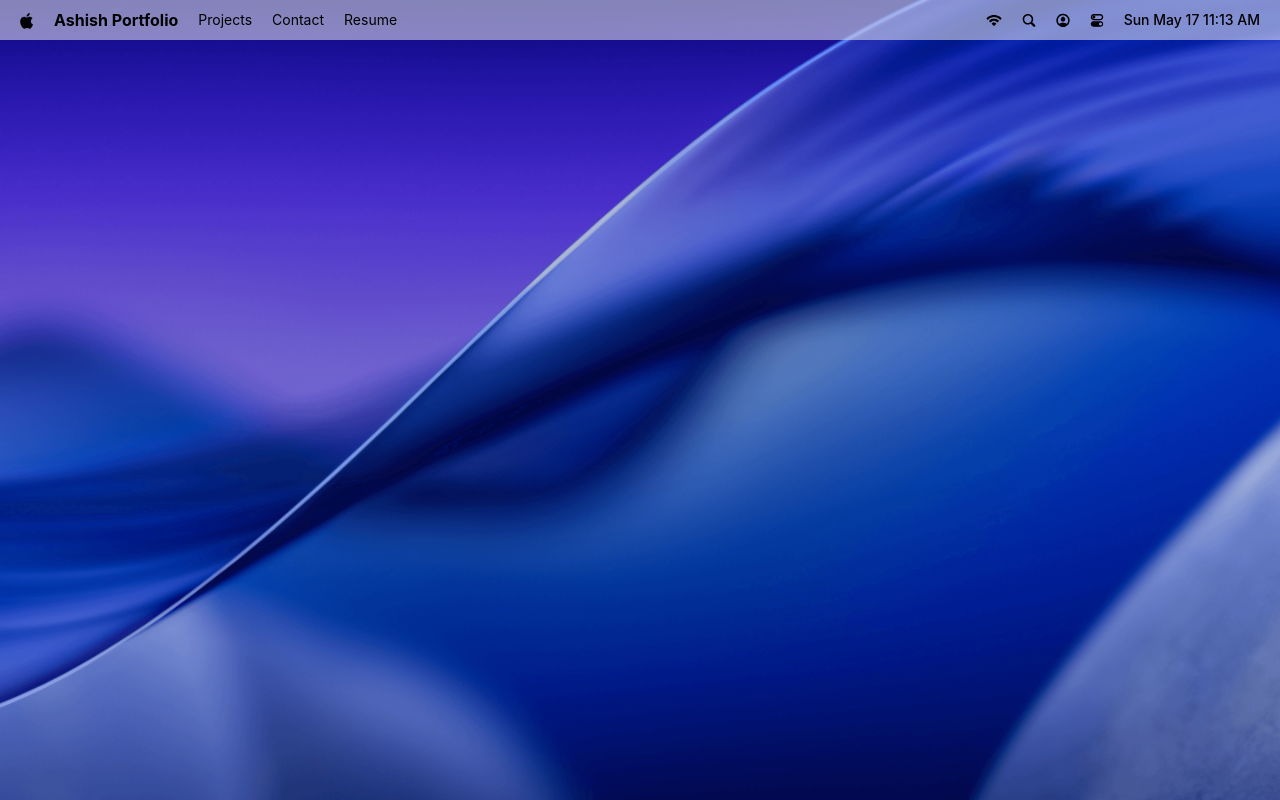
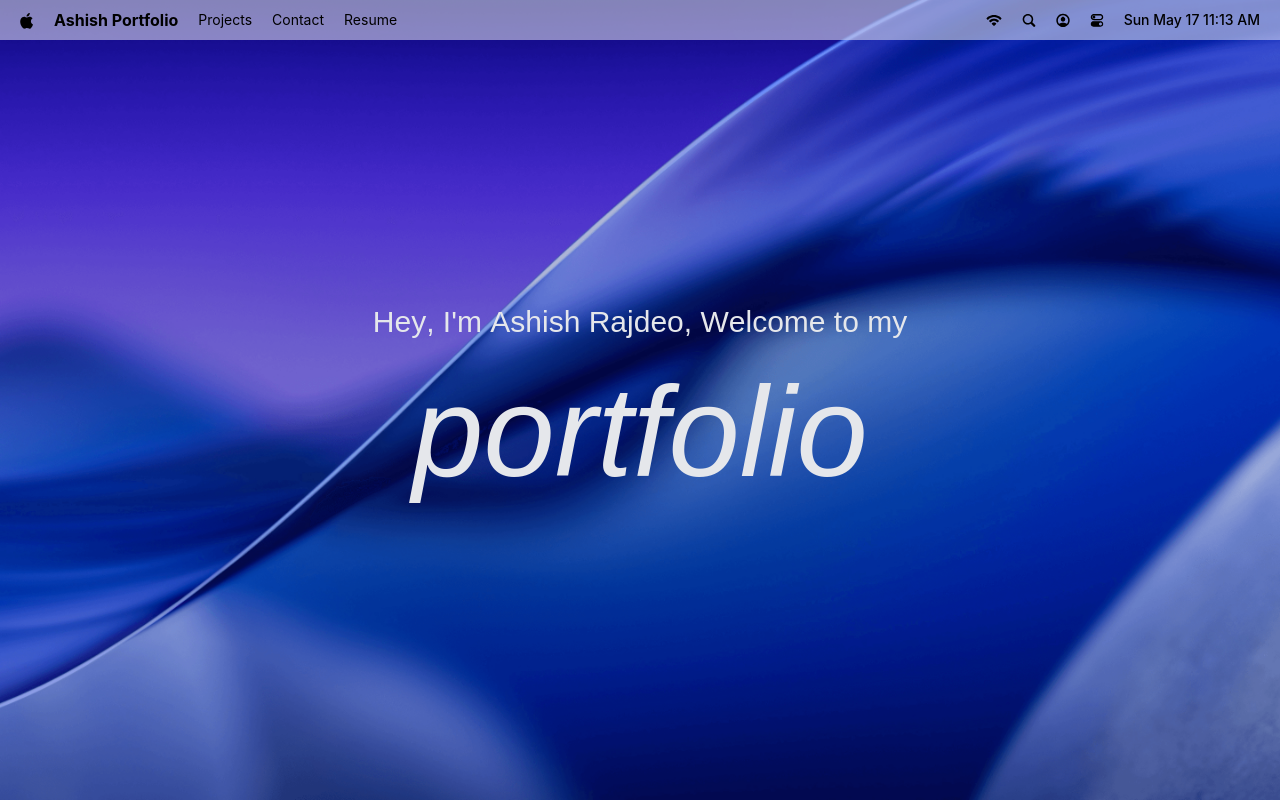
Before and after one commit to AshishRajdeo/portfolio, a React (Vite) app: page / in a window 1280 px wide. Built offline with nearby package versions, Linux system fonts and the light colour scheme.

Commit message:
Implement welcome page section

```diff
--- a/index.html
+++ b/index.html
@@ -2,7 +2,7 @@
 <html lang="en">
   <head>
     <meta charset="UTF-8" />
-    <link rel="icon" type="image/svg+xml" href="/images/macbook.png" />
+    <link rel="icon" type="image/svg+xml" href="/macbook.png" />
     <meta name="viewport" content="width=device-width, initial-scale=1.0" />
     <title>MacOS portfolio</title>
   </head>
--- a/src/App.jsx
+++ b/src/App.jsx
@@ -1,9 +1,12 @@
-import Navbar from "#components/Navbar"
+
+import { Navbar, Welcome } from '#components'
+
 
 const App = () => {
   return (
     <main>
       <Navbar />
+      <Welcome />
     </main>
   )
 }
--- /dev/null
+++ b/src/components/Welcome.jsx
@@ -0,0 +1,101 @@
+import React, { useRef } from 'react';
+import gsap from 'gsap';
+import { useGSAP } from '@gsap/react';
+
+const FONT_WEIGHTS = {
+    subtitle: { min: 100, max: 700, default: 100 },
+    title: { min: 400, max: 900, default: 400 },
+};
+
+const renderText = (text, className, baseWeight = 400) => {
+    return [...text].map((char, i) => (
+        <span
+            key={i}
+            className={className}
+            style={{
+                fontWeight: baseWeight,
+                display: 'inline-block'
+            }}
+        >
+            {char === ' ' ? '\u00A0' : char}
+        </span>
+    ));
+};
+
+const setupTextHover = (container, type) => {
+    if (!container) return;
+    const letters = container.querySelectorAll('span');
+    const { min, max, default: base } = FONT_WEIGHTS[type];
+
+    // Create quickTo for smoother animations
+    const quickSetters = Array.from(letters).map(letter =>
+        gsap.quickTo(letter, 'fontWeight', {
+            duration: 0.3,
+            ease: 'power3.out',
+        })
+    );
+
+    const handleMouseMove = (e) => {
+        const { left } = container.getBoundingClientRect();
+        const mouseX = e.clientX - left;
+
+        letters.forEach((letter, index) => {
+            const { left: l, width: w } = letter.getBoundingClientRect();
+            const center = l - left + w / 2;
+            const distance = Math.abs(mouseX - center);
+            const intensity = Math.exp(-(distance ** 2) / 2000);
+            const weight = min + (max - min) * intensity;
+
+            quickSetters[index](weight);
+        });
+    };
+
+    const handleMouseLeave = () => {
+        letters.forEach((letter) => {
+            gsap.to(letter, {
+                fontWeight: base,
+                duration: 1.2,
+                ease: 'power3.out',
+            });
+        });
+    };
+
+    container.addEventListener('mousemove', handleMouseMove);
+    container.addEventListener('mouseleave', handleMouseLeave);
+
+    return () => {
+        container.removeEventListener('mousemove', handleMouseMove);
+        container.removeEventListener('mouseleave', handleMouseLeave);
+    };
+};
+
+const Welcome = () => {
+    const titleRef = useRef(null);
+    const subtitleRef = useRef(null);
+
+    useGSAP(() => {
+        const cleanupTitle = setupTextHover(titleRef.current, 'title');
+        const cleanupSubtitle = setupTextHover(subtitleRef.current, 'subtitle');
+
+        return () => {
+            cleanupTitle?.();
+            cleanupSubtitle?.();
+        };
+    }, []);
+
+    return (
+        <section id='welcome'>
+            <p ref={subtitleRef}>
+                {renderText("Hey, I'm Ashish Rajdeo, Welcome to my", 'text-3xl font-georama', 100)}
+            </p>
+            <h1 ref={titleRef} className='mt-7'>
+                {renderText("portfolio", 'text-9xl italic font-georama', 400)}
+            </h1>
+            <div className='small-screen'>
+                <p>This Portfolio is designed for desktop/tablet screens only.</p>
+            </div>
+        </section>
+    );
+};
+
+export default Welcome;
--- /dev/null
+++ b/src/components/index.js
@@ -0,0 +1,8 @@
+import Navbar from './Navbar'
+import Welcome from './Welcome'
+
+
+export {
+    Navbar,
+    Welcome,
+}
--- a/src/index.css
+++ b/src/index.css
@@ -1,5 +1,4 @@
 @import "tailwindcss";
-
 @import url("https://fonts.googleapis.com/css2?family=Georama:ital,wght@0,100..900;1,100..900&family=Roboto+Mono:ital,wght@0,100..700;1,100..700&display=swap");
 
 html,
@@ -32,6 +31,11 @@
 }
 
 @layer base {
+  @property --weight {
+    syntax: '<number>';
+    inherits: true;
+    initial-value: 400;
+  }
   main {
     @apply w-dvw h-dvh overflow-hidden;
   }
```
